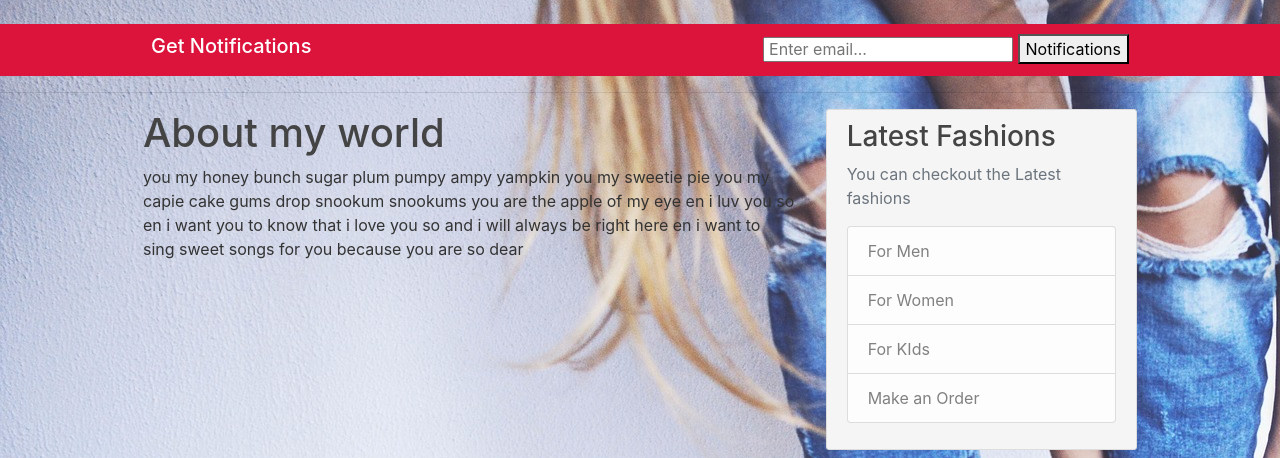
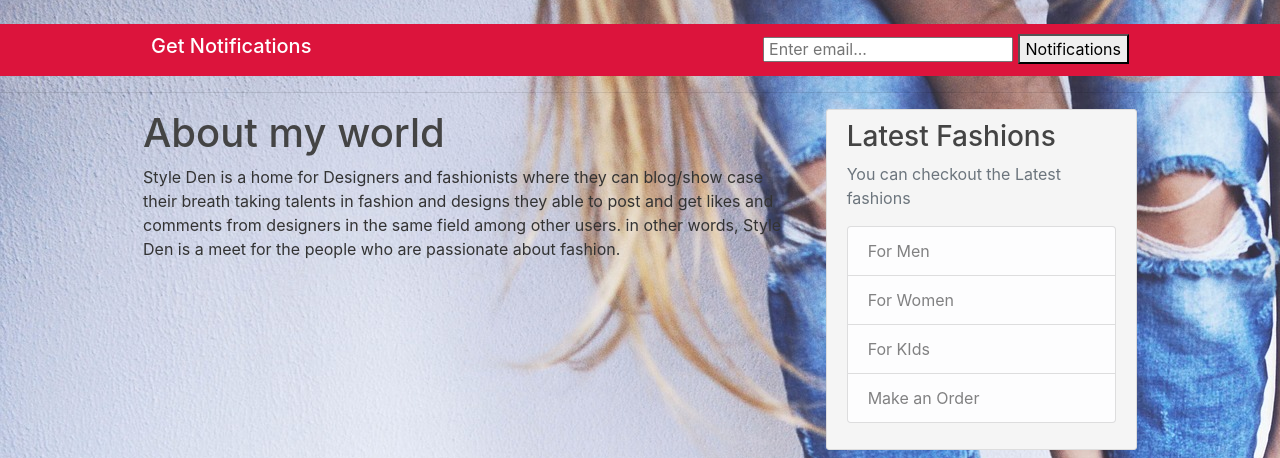
Before and after one commit to Banurasheena/Blog-app, a Flask app: page /about in a window 1280 px wide. Shown: the part 56-514 px from the top of the page. Run offline with Flask 2, Linux system fonts and the light colour scheme; some libraries are stand-ins or nearby versions.

Commit message:
add my changes in about and layout

```diff
--- a/flaskblog/templates/about.html
+++ b/flaskblog/templates/about.html
@@ -1,5 +1,8 @@
 {% extends "layout.html" %}
 {% block content %}
 <h1>About my world</h1>
-<p>you my honey bunch sugar plum pumpy ampy yampkin you my sweetie pie you my capie cake gums drop snookum snookums you are the apple of my eye en i luv you so en i want you to know that i love you so and i will always be right here en i want to sing sweet songs for you because you are so dear</p>
+<P>Style Den is a home for Designers and fashionists where they can blog/show case their breath taking talents in fashion and designs
+    they  able to post and get likes and comments from designers in the same field among other users.  in other words, Style Den is a meet
+    for the people who are passionate about fashion.
+</P>
 {% endblock content%}
--- a/flaskblog/templates/layout.html
+++ b/flaskblog/templates/layout.html
@@ -51,7 +51,6 @@
 
 
 
-
   <section id="newsletter">
     <div class="container">
       <h1>Get Notifications</h1>
@@ -63,8 +62,8 @@
   </section>
 
 
+  <hr>
 
-<hr>
 
   <main role="main" class="container">
     <div class="row">
```
Lines whose indentation alone changed are shown as unchanged.
